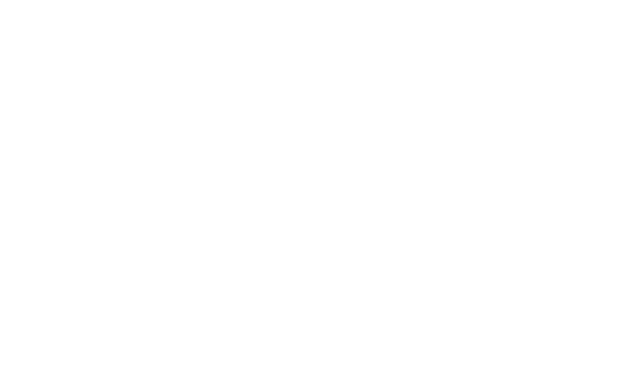
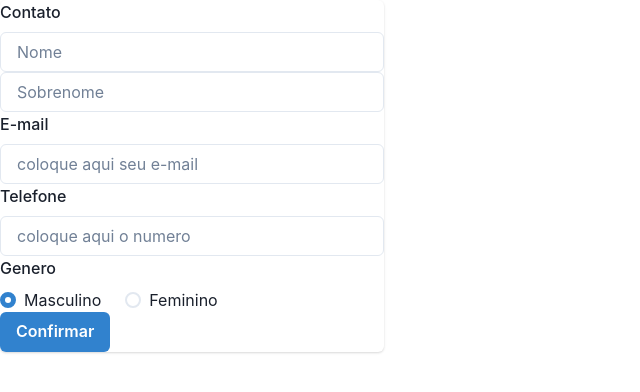
Before and after one commit to Luanbian/desafio-abmax, a React (Vite) app in the folder frontend/: page /register in a window 1280 px wide. Before the commit this address had no page. Shown: the top 392 px of the page, without its empty margins (0-640 px from the left). Built offline with nearby package versions, Linux system fonts and the light colour scheme.

Commit message:
feat: improving structure of code to create user

```diff
--- a/frontend/src/components/Contacts.tsx
+++ b/frontend/src/components/Contacts.tsx
@@ -9,6 +9,9 @@
     gender: string
     email: string
     phone: string
+    login: {
+        uuid: string
+    }
 }
 
 export default function Contacts() {
@@ -18,13 +21,13 @@
             <p>Todos os contatos</p>
             <br/>
             {users && users.map((user: ListUsers) => (
-                <>
+                <div key={user.login.uuid}>
                     <p>{user.name.first}</p>
                     <p>{user.name.last}</p>
                     <p>{user.email}</p>
                     <p>{user.phone}</p>
                     <br/>
-                </>
+                </div>
             ))}
             {error && (<p>{error.message}</p>)}
         </>
--- a/frontend/src/components/Form.tsx
+++ b/frontend/src/components/Form.tsx
@@ -39,10 +39,10 @@
                 phone: phone.value,
                 gender: gender
             }
-            if(method === 'created') {
+            if(method === 'create') {
                 const request = await axios.post(`${baseURL}/user`, registerRequest);
                 const response = request.data.message;
-                response == 'created' ? (window.location.href = '/profile') : setUserExist(true);
+                response == 'created' ? (window.location.href = '/') : setUserExist(true);
             } else {
                 await axios.put(`${baseURL}/user/${id}`, registerRequest);
             }
--- a/frontend/src/components/Profile.tsx
+++ b/frontend/src/components/Profile.tsx
@@ -4,6 +4,7 @@
 import FormUser from "./Form";
 import axios from "axios";
 import Contacts from "./Contacts";
+import { Link } from "react-router-dom";
 
 interface ListUsers {
     id: string;
@@ -23,8 +24,11 @@
 
     return (
         <Card>
+            <UnorderedList>
             <h1>Seus contatos</h1>
-            <UnorderedList>
+            <Button variant='solid' colorScheme='blue'>
+                <Link to='/register'>Criar</Link>
+            </Button>
             {users && users.map((user: ListUsers) => (
                 <div key={user.id}>
                     <ListItem>Nome: {user.firstName}</ListItem>
--- a/frontend/src/routes/Routes.tsx
+++ b/frontend/src/routes/Routes.tsx
@@ -6,8 +6,8 @@
     return (
         <BrowserRouter>
             <Paths>
-                <Route Component={Register} path='/'/>
-                <Route Component={Profile} path='/profile'/>
+                <Route Component={Register} path='/register'/>
+                <Route Component={Profile} path='/'/>
             </Paths>
         </BrowserRouter>
     )
```
